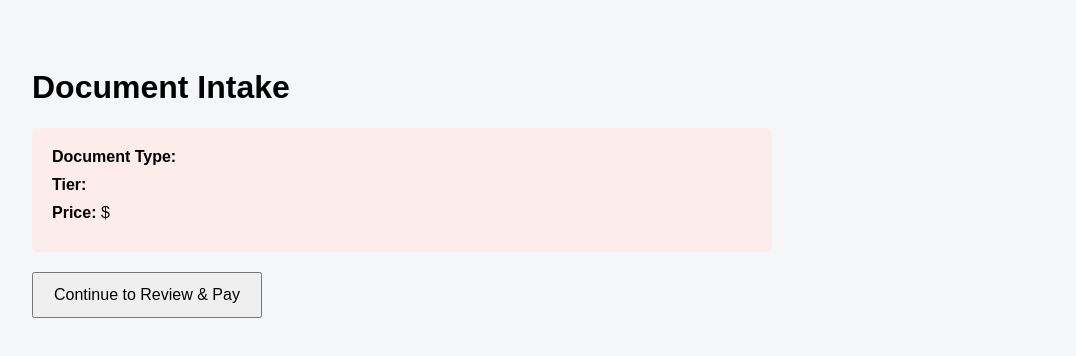
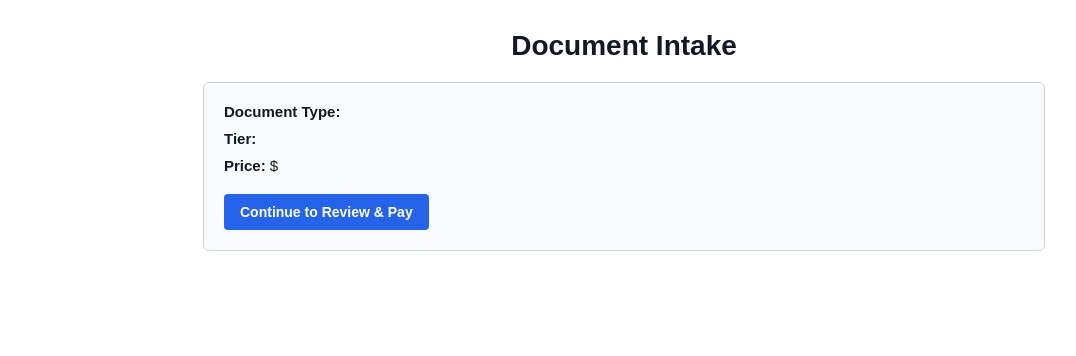
Before and after one commit to Lean4me2025/elegalboom, a plain HTML site: page intake.html in a window 1280 px wide. Shown: the whole page, without its empty margins (16-1092 px from the left). Drawn offline with Linux system fonts and the light colour scheme.

Commit message:
Update intake.html

```diff
--- a/intake.html
+++ b/intake.html
@@ -3,69 +3,115 @@
 <head>
   <meta charset="UTF-8" />
   <title>E-LegalBoom | Document Intake</title>
+  <meta name="viewport" content="width=device-width, initial-scale=1.0" />
+
   <style>
     body {
+      margin: 0;
       font-family: Arial, sans-serif;
-      background: #f5f6f7;
-      padding: 40px;
+      background: #ffffff;
+      color: #111827;
     }
-    .card {
-      background: #fdecec;
+
+    h1 {
+      text-align: center;
+      margin: 30px 0 10px;
+      font-size: 28px;
+    }
+
+    .intake-box {
+      max-width: 800px;
+      margin: 20px auto;
       padding: 20px;
+      border: 1px solid #d1d5db;
       border-radius: 6px;
-      max-width: 700px;
+      background: #f9fafb;
     }
+
+    .row {
+      margin-bottom: 10px;
+      font-size: 15px;
+    }
+
     .label {
       font-weight: bold;
     }
-    .value {
-      margin-bottom: 10px;
+
+    .actions {
+      margin-top: 20px;
+      text-align: left;
     }
-    button {
-      margin-top: 20px;
-      padding: 12px 20px;
-      font-size: 16px;
+
+    .btn {
+      padding: 10px 16px;
+      font-size: 14px;
+      font-weight: bold;
+      border: none;
+      border-radius: 4px;
+      background: #2563eb;
+      color: #ffffff;
       cursor: pointer;
+    }
+
+    .btn:hover {
+      background: #1d4ed8;
     }
   </style>
 </head>
+
 <body>
 
 <h1>Document Intake</h1>
 
-<div class="card">
-  <div class="value"><span class="label">Document Type:</span> <span id="docType"></span></div>
-  <div class="value"><span class="label">Tier:</span> <span id="tier"></span></div>
-  <div class="value"><span class="label">Price:</span> $<span id="price"></span></div>
+<div class="intake-box">
+  <div class="row">
+    <span class="label">Document Type:</span>
+    <span id="docType"></span>
+  </div>
+  <div class="row">
+    <span class="label">Tier:</span>
+    <span id="tier"></span>
+  </div>
+  <div class="row">
+    <span class="label">Price:</span>
+    $<span id="price"></span>
+  </div>
+
+  <div class="actions">
+    <button class="btn" id="continueBtn">
+      Continue to Review & Pay
+    </button>
+  </div>
 </div>
 
-<button id="continueBtn">Continue to Review & Pay</button>
-
 <script>
-  // ==============================
-  // URL PARAM READER (AUTHORITATIVE)
-  // ==============================
+  // ===============================
+  // READ URL PARAMETERS (TRUSTED)
+  // ===============================
   const params = new URLSearchParams(window.location.search);
 
-  const doc_type = params.get("doc_type");
+  const docType = params.get("doc_type");
   const tier = params.get("tier");
   const price = params.get("price");
 
-  // Render immediately (no guards, no redirects)
-  document.getElementById("docType").textContent = doc_type || "";
+  // ===============================
+  // DISPLAY (NO GUARDS, NO REDIRECTS)
+  // ===============================
+  document.getElementById("docType").textContent = docType || "";
   document.getElementById("tier").textContent = tier || "";
   document.getElementById("price").textContent = price || "";
 
-  // ==============================
-  // CONTINUE
-  // ==============================
+  // ===============================
+  // CONTINUE → REVIEW & PAY
+  // ===============================
   document.getElementById("continueBtn").onclick = () => {
-    const query =
-      `doc_type=${encodeURIComponent(doc_type || "")}` +
+    const reviewUrl =
+      `review-and-pay.html` +
+      `?doc_type=${encodeURIComponent(docType || "")}` +
       `&tier=${encodeURIComponent(tier || "")}` +
       `&price=${encodeURIComponent(price || "")}`;
 
-    window.location.href = `review-and-pay.html?${query}`;
+    window.location.href = reviewUrl;
   };
 </script>
 
```
